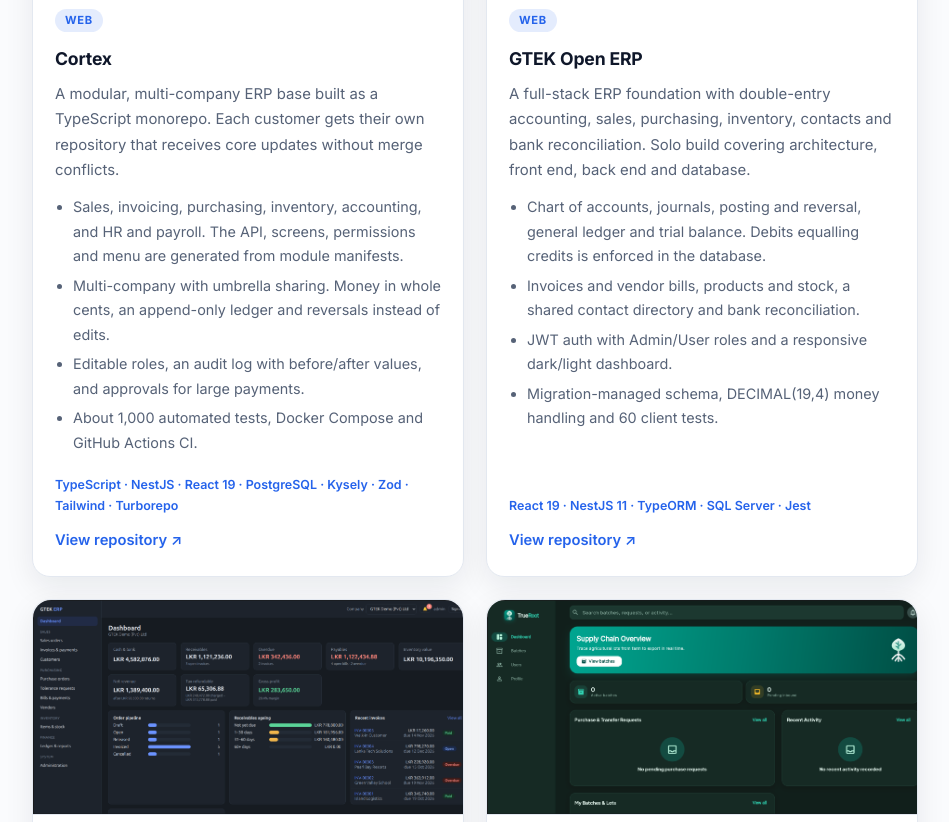
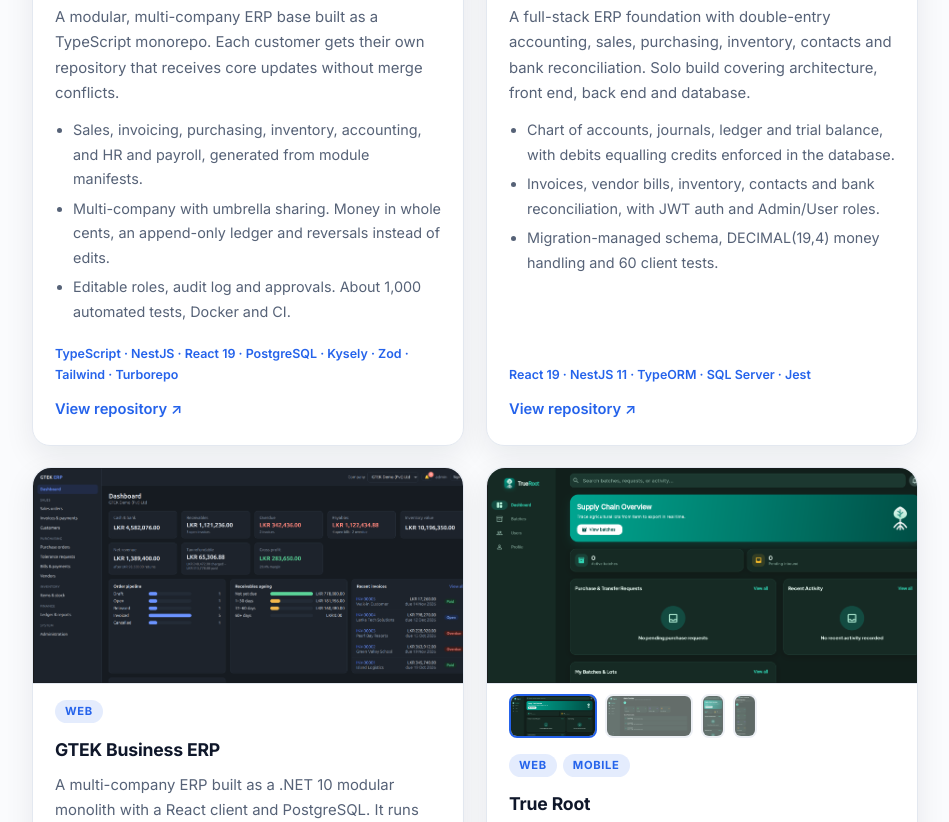
Before and after one commit to shamilsuraweera/portfolio-website, a plain HTML site: page index.html in a window 1280 px wide. Shown: the part 3227-4049 px from the top of the page, without its empty margins (165-1114 px from the left). Drawn offline with Linux system fonts and the light colour scheme.

Commit message:
Fix project gallery layout and balance card content

```diff
--- a/index.html
+++ b/index.html
@@ -89,8 +89,8 @@
           <div class="gallery" data-gallery><button type="button" class="shot web" aria-label="Enlarge screenshot"><img src="assets/projects/odoo/1.png" alt="Odoo custom modules screenshot 1" loading="lazy" /></button><div class="thumbs"><button type="button" class="thumb web on" data-kind="web" data-src="assets/projects/odoo/1.png" data-alt="Odoo custom modules screenshot 1" aria-label="Show screenshot 1 of 5"><img src="assets/projects/odoo/1.png" alt="" loading="lazy" /></button><button type="button" class="thumb web" data-kind="web" data-src="assets/projects/odoo/2.png" data-alt="Odoo custom modules screenshot 2" aria-label="Show screenshot 2 of 5"><img src="assets/projects/odoo/2.png" alt="" loading="lazy" /></button><button type="button" class="thumb web" data-kind="web" data-src="assets/projects/odoo/3.png" data-alt="Odoo custom modules screenshot 3" aria-label="Show screenshot 3 of 5"><img src="assets/projects/odoo/3.png" alt="" loading="lazy" /></button><button type="button" class="thumb web" data-kind="web" data-src="assets/projects/odoo/4.png" data-alt="Odoo custom modules screenshot 4" aria-label="Show screenshot 4 of 5"><img src="assets/projects/odoo/4.png" alt="" loading="lazy" /></button><button type="button" class="thumb web" data-kind="web" data-src="assets/projects/odoo/5.png" data-alt="Odoo custom modules screenshot 5" aria-label="Show screenshot 5 of 5"><img src="assets/projects/odoo/5.png" alt="" loading="lazy" /></button></div></div>
           <p class="badges"><span>Web</span></p>
           <h3>Odoo 20 Custom Modules: Healthcare, Supply Chain &amp; LMS</h3>
-          <p>Fifteen custom Odoo 20 modules covering a multi-institution medical records system, a tamper-evident supply chain traceability platform and a learning management system. Each installs on its own, with a separate demo-data module.</p>
-          <ul class="points"><li>Patient consent with scope and expiry, plus an audit log of every cross-institution read.</li><li>SHA-256 hash-chained batch history, custody transfers, lineage-aware recalls and public QR pages.</li><li>89 record-level access rules. Automated tests caught a nested-rule data leak, which was fixed and covered with regression tests.</li><li>15 modules, 28 models and 110+ automated tests.</li></ul>
+          <p>Fifteen custom Odoo 20 modules: multi-institution medical records, tamper-evident supply chain traceability and a learning management system. Each installs on its own.</p>
+          <ul class="points"><li>Patient consent with scope and expiry, plus an audit log of every cross-institution read.</li><li>SHA-256 hash-chained batch history, custody transfers, lineage-aware recalls and public QR pages.</li><li>89 record-level access rules and 110+ automated tests, including regression tests for a fixed data leak.</li></ul>
           <p class="tags">Python · Odoo 20 · ORM · QWeb · PostgreSQL · Docker</p>
           <p class="repo"><a href="https://github.com/emtek-lk/odoo" target="_blank" rel="noopener">View repository ↗</a></p>
         </article>
@@ -99,7 +99,7 @@
           <p class="badges"><span>Web</span></p>
           <h3>Cortex</h3>
           <p>A modular, multi-company ERP base built as a TypeScript monorepo. Each customer gets their own repository that receives core updates without merge conflicts.</p>
-          <ul class="points"><li>Sales, invoicing, purchasing, inventory, accounting, and HR and payroll. The API, screens, permissions and menu are generated from module manifests.</li><li>Multi-company with umbrella sharing. Money in whole cents, an append-only ledger and reversals instead of edits.</li><li>Editable roles, an audit log with before/after values, and approvals for large payments.</li><li>About 1,000 automated tests, Docker Compose and GitHub Actions CI.</li></ul>
+          <ul class="points"><li>Sales, invoicing, purchasing, inventory, accounting, and HR and payroll, generated from module manifests.</li><li>Multi-company with umbrella sharing. Money in whole cents, an append-only ledger and reversals instead of edits.</li><li>Editable roles, audit log and approvals. About 1,000 automated tests, Docker and CI.</li></ul>
           <p class="tags">TypeScript · NestJS · React 19 · PostgreSQL · Kysely · Zod · Tailwind · Turborepo</p>
           <p class="repo"><a href="https://github.com/emtek-lk/cortex" target="_blank" rel="noopener">View repository ↗</a></p>
         </article>
@@ -108,7 +108,7 @@
           <p class="badges"><span>Web</span></p>
           <h3>GTEK Open ERP</h3>
           <p>A full-stack ERP foundation with double-entry accounting, sales, purchasing, inventory, contacts and bank reconciliation. Solo build covering architecture, front end, back end and database.</p>
-          <ul class="points"><li>Chart of accounts, journals, posting and reversal, general ledger and trial balance. Debits equalling credits is enforced in the database.</li><li>Invoices and vendor bills, products and stock, a shared contact directory and bank reconciliation.</li><li>JWT auth with Admin/User roles and a responsive dark/light dashboard.</li><li>Migration-managed schema, DECIMAL(19,4) money handling and 60 client tests.</li></ul>
+          <ul class="points"><li>Chart of accounts, journals, ledger and trial balance, with debits equalling credits enforced in the database.</li><li>Invoices, vendor bills, inventory, contacts and bank reconciliation, with JWT auth and Admin/User roles.</li><li>Migration-managed schema, DECIMAL(19,4) money handling and 60 client tests.</li></ul>
           <p class="tags">React 19 · NestJS 11 · TypeORM · SQL Server · Jest</p>
           <p class="repo"><a href="https://github.com/shamilsuraweera/gtek-open-erp" target="_blank" rel="noopener">View repository ↗</a></p>
         </article>
@@ -135,7 +135,7 @@
           <p class="badges"><span>Web</span><span>Mobile</span></p>
           <h3>Cure All: Clinical Workflow Platform</h3>
           <p>A role-based healthcare system connecting hospitals, doctors, pharmacies, labs and patients. Patients and guardians can see everything on web and mobile.</p>
-          <ul class="points"><li>Multi-item prescriptions, partial dispensing and over-dispense protection.</li><li>Structured lab results with normal ranges and attachments.</li><li>Mobile app with role-based screens, prescription QR codes scanned by pharmacists, and push notifications.</li><li>Short-lived HS256 JWTs, argon2 hashing, rate limiting and an audit log.</li></ul>
+          <ul class="points"><li>Multi-item prescriptions, partial dispensing, over-dispense protection and structured lab results.</li><li>Mobile app with role-based screens, prescription QR codes scanned by pharmacists, and push notifications.</li><li>Short-lived HS256 JWTs, argon2 hashing, rate limiting and an audit log.</li></ul>
           <p class="tags">TypeScript · Express 5 · PostgreSQL · Prisma · React · React Native · Expo</p>
           <p class="repo"><a href="https://github.com/shamilsuraweera/cure_all" target="_blank" rel="noopener">View repository ↗</a></p>
         </article>
--- a/style.css
+++ b/style.css
@@ -63,7 +63,7 @@ h2::after { content: ""; display: block; width: 44px; height: 4px; background: v
 .chips li:hover { border-color: var(--accent); transform: translateY(-1px); }
 
 /* Projects */
-.grid { display: grid; grid-template-columns: repeat(auto-fill, minmax(320px, 1fr)); gap: 22px; }
+.grid { display: grid; grid-template-columns: repeat(auto-fill, minmax(340px, 1fr)); gap: 22px; }
 .card { background: var(--surface); border: 1px solid var(--border); border-radius: 18px; padding: 22px; box-shadow: var(--shadow); transition: transform .25s, border-color .25s; display: flex; flex-direction: column; }
 .card:hover { transform: translateY(-5px); border-color: var(--accent); }
 .card h3 { font-size: 1.1rem; margin-bottom: 8px; letter-spacing: -.01em; }
@@ -158,20 +158,20 @@ body { background-image: none; position: relative; }
 
 /* Project galleries */
 .gallery { margin: -22px -22px 16px; }
-.shot { display: block; width: 100%; padding: 0; border: 0; border-bottom: 1px solid var(--border); border-radius: 18px 18px 0 0; overflow: hidden; background: var(--surface2); aspect-ratio: 2 / 1; cursor: zoom-in; position: relative; }
-.shot img { width: 100%; height: 100%; object-fit: cover; object-position: top left; display: block; }
+.shot { display: block; position: relative; width: 100%; height: 0; padding: 0 0 50%; border: 0; border-bottom: 1px solid var(--border); border-radius: 18px 18px 0 0; overflow: hidden; background: var(--surface2); cursor: zoom-in; }
+.shot img { position: absolute; inset: 0; width: 100%; height: 100%; object-fit: cover; object-position: top left; display: block; }
 .shot.mobile img { object-fit: contain; object-position: center; }
-.shot.empty { cursor: default; display: flex; align-items: center; justify-content: center; color: var(--muted); font-size: .85rem;
-  background: repeating-linear-gradient(45deg, transparent 0 12px, color-mix(in srgb, var(--border) 50%, transparent) 12px 13px), var(--surface2); }
+.shot.empty { cursor: default; }
+.shot.empty span { position: absolute; inset: 0; display: grid; place-items: center; color: var(--muted); font-size: .85rem;
+  background: repeating-linear-gradient(45deg, transparent 0 12px, color-mix(in srgb, var(--border) 50%, transparent) 12px 13px); }
 .thumbs { display: flex; flex-wrap: wrap; gap: 8px; padding: 10px 22px 0; }
-.thumb { flex: none; height: 44px; padding: 0; border: 2px solid var(--border); border-radius: 8px; overflow: hidden; background: var(--surface2); cursor: pointer; opacity: .65; transition: opacity .2s, border-color .2s; }
-.thumb.web { aspect-ratio: 2 / 1; }
-.thumb.mobile { aspect-ratio: 9 / 20; }
-.thumb img { width: 100%; height: 100%; object-fit: cover; object-position: top left; display: block; }
+.thumb { position: relative; flex: none; width: 88px; height: 44px; padding: 0; border: 2px solid var(--border); border-radius: 8px; overflow: hidden; background: var(--surface2); cursor: pointer; opacity: .65; transition: opacity .2s, border-color .2s; }
+.thumb.mobile { width: 24px; }
+.thumb img { position: absolute; inset: 0; width: 100%; height: 100%; object-fit: cover; object-position: top left; display: block; }
 .thumb:hover, .thumb.on { opacity: 1; border-color: var(--accent); }
 .badges { display: flex; gap: 6px; margin-bottom: 10px; }
 .card .badges span { font-size: .7rem; font-weight: 700; letter-spacing: .06em; text-transform: uppercase; color: var(--accent); background: color-mix(in srgb, var(--accent) 12%, transparent); padding: 2px 10px; border-radius: 999px; }
-.points { color: var(--muted); font-size: .9rem; padding-left: 18px; margin-bottom: 14px; }
+.points { flex: 1; color: var(--muted); font-size: .9rem; padding-left: 18px; margin-bottom: 14px; }
 .points li { margin-bottom: 5px; }
 .card .repo { margin: 12px 0 0; }
 .card .repo a { margin: 0; }
```
